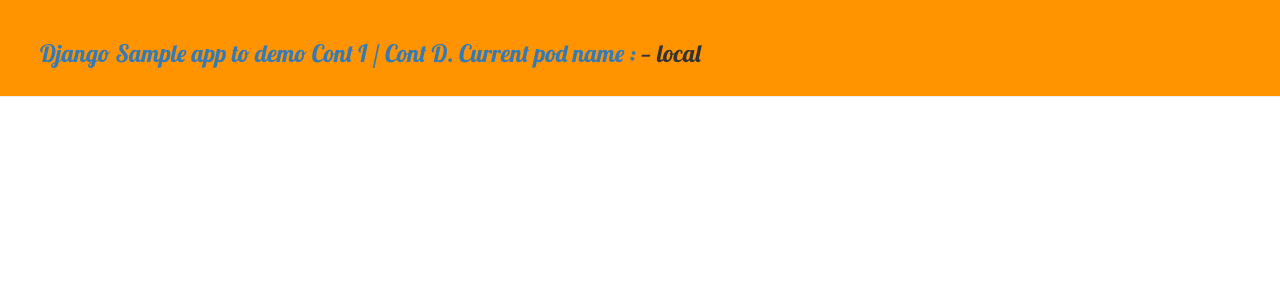
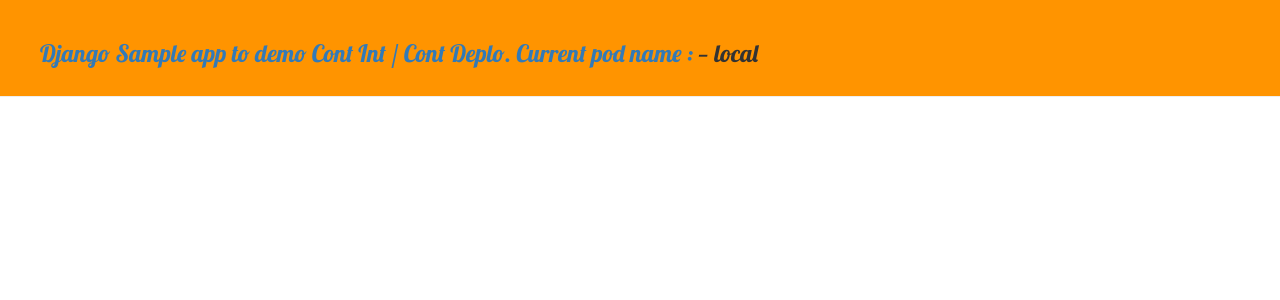
Before and after one commit to crazyglasses/DjangoCICD, a Django app: page / in a window 1280 px wide. Shown: the top 300 px of the page. Run offline with Django 3.2, Linux system fonts and the light colour scheme; some libraries are stand-ins or nearby versions.

Commit message:
made changes to code

```diff
--- a/containers/app/blog/templates/blog/base.html
+++ b/containers/app/blog/templates/blog/base.html
@@ -12,7 +12,7 @@
       {% if user.is_authenticated %}
       <a href="{% url "post_new" %}" class="top-menu"><span class="glyphicon glyphicon-plus"></span></a>
       {% endif %}
-      <h3><a href="/">Django Sample app to demo Cont I / Cont D. Current pod name :  </a> &mdash; {{ pod_name }}</h3>
+      <h3><a href="/">Django Sample app to demo Cont Int / Cont Deplo. Current pod name :  </a> &mdash; {{ pod_name }}</h3>
     </div>
     <div class="content container">
       <div class="row">
```
Also changed, not shown: 1 other file.
